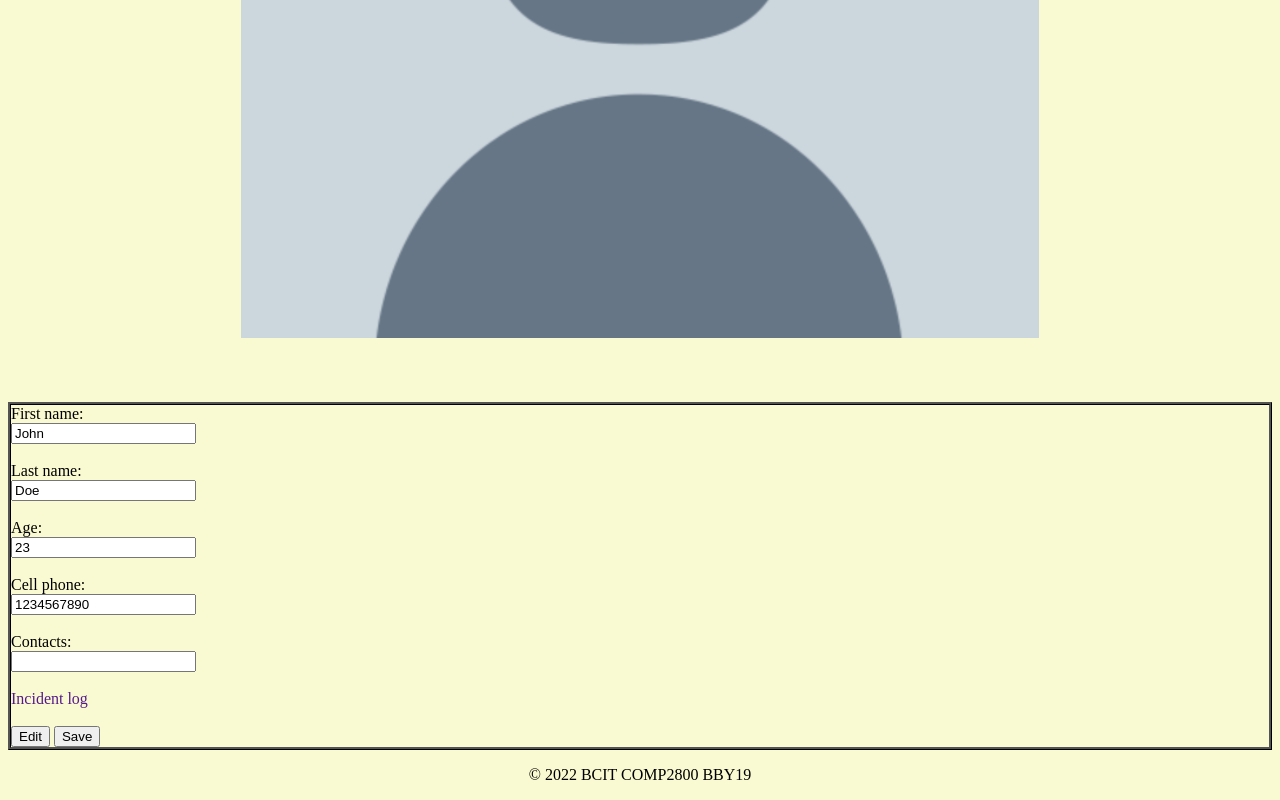
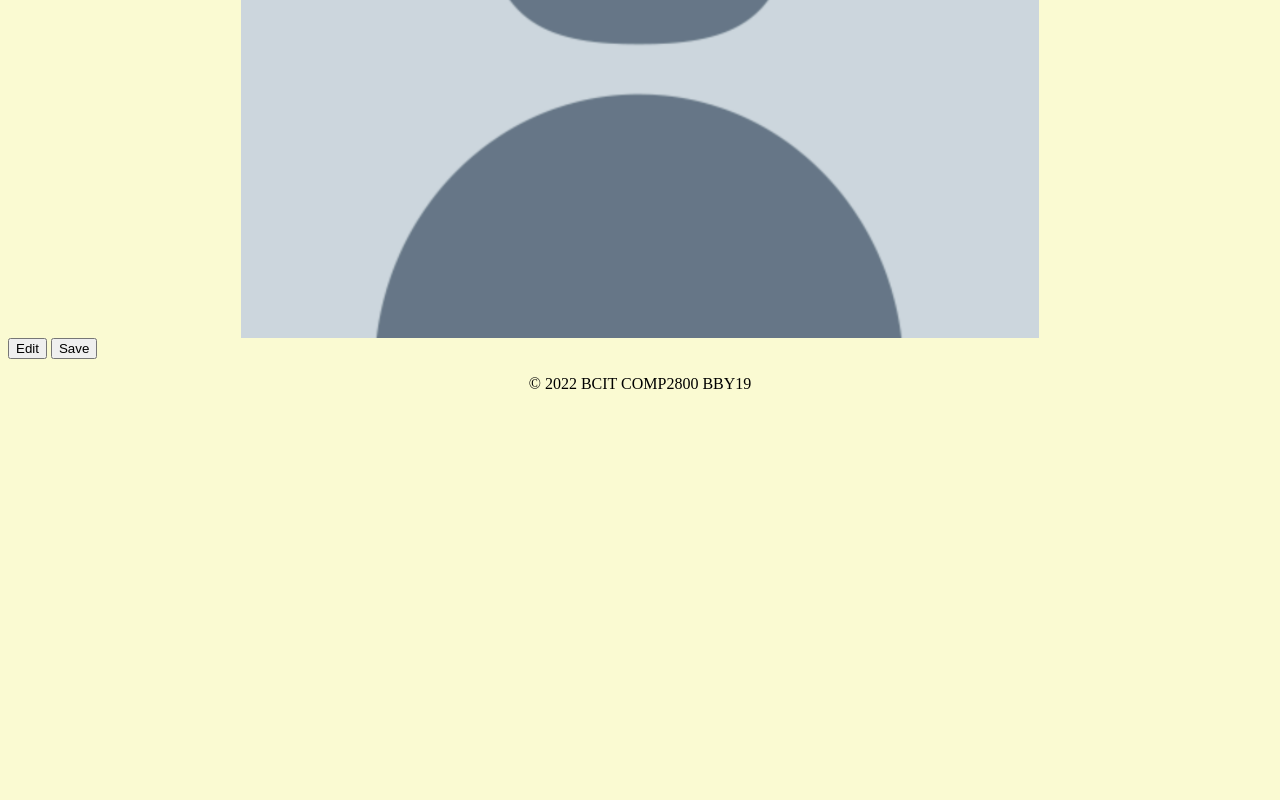
Before and after one commit to mksample/2800-202210-BBY19, a website: page app/html/caller_profile.html in a window 1280 px wide. Shown: the part 555-1355 px from the top of the page. After the commit the page ends 964 px from the top, so only its background shows below. Drawn offline with Linux system fonts and the light colour scheme; files that its build step writes are made by us from their sources; files whose address does not match are found by name.

Commit message:
updating the user information display section, commit for pulling

```diff
--- a/app/html/caller_profile.html
+++ b/app/html/caller_profile.html
@@ -23,7 +23,7 @@
   <div class="container">
       <header id="header">
         <form action="/logout" method="get">
-          <div id="logoutButton"><input id="logout" type="submit" value="Logout" /></div>
+          <div id="logoutButton"><input id="logout" type="submit" ="Logout" /></div>
         </form>
       </header>
     </div>
@@ -34,21 +34,28 @@
     </div>
     <br />
     <div id="profile"><img src="/img/profile.png"></div>
-    <form id="callerProfile">
-      <label for="fname">First name:</label><br>
-      <input type="text" id="fname" name="fname" value="John"><br><br>
-      <label for="lname">Last name:</label><br>
-      <input type="text" id="lname" name="lname" value="Doe"><br><br>
-      <label for="age">Age: </label><br>
-      <input type="number" id="age" name="age" value="23"><br><br>
-      <label for="phoneNumber">Cell phone: </label><br>
-      <input type="number" id="phoneNumber" name="phoneNumber" value="1234567890"><br><br>
-      <label for="contacts">Contacts: </label><br>
-      <input type="text" id="contacts" name="contacts"><br><br>
-      <label for="incidentLog"><a href="">Incident log</a></label><br><br>
+    <div id="container">
+      <form action>
+        <div id="feedGroup" class="row row-cols-auto"></div>
 
-      <input type="submit" value="Edit">
-      <input type="submit" value="Save">
+        <template id="feedTemplate">
+          <div class="feed" style="width: 25rem;">
+            <div class="feed-body">
+              <p class="feed-contents">feed-contents</p>
+              <p class="feed-date">feed-date</p>
+              <p class="feed-views">feed-views</p>
+            </div>
+          </div>
+        </template>
+
+
+
+
+
+        <input id="createUserButton" type="button" value="Edit">
+        <input id="backButton" type="button" value="Save">
+      </form>
+    </div>
     </form>
 
     <!-- footer.html will be in here -->
```
